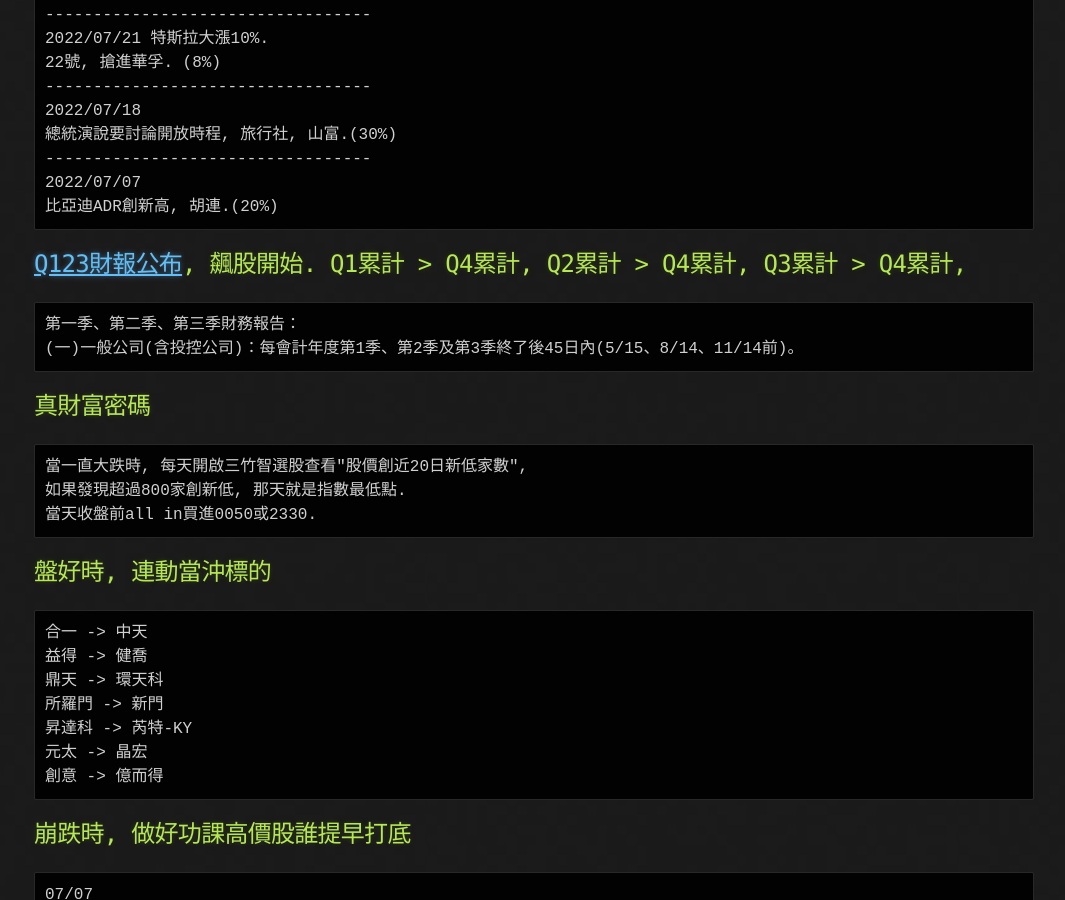
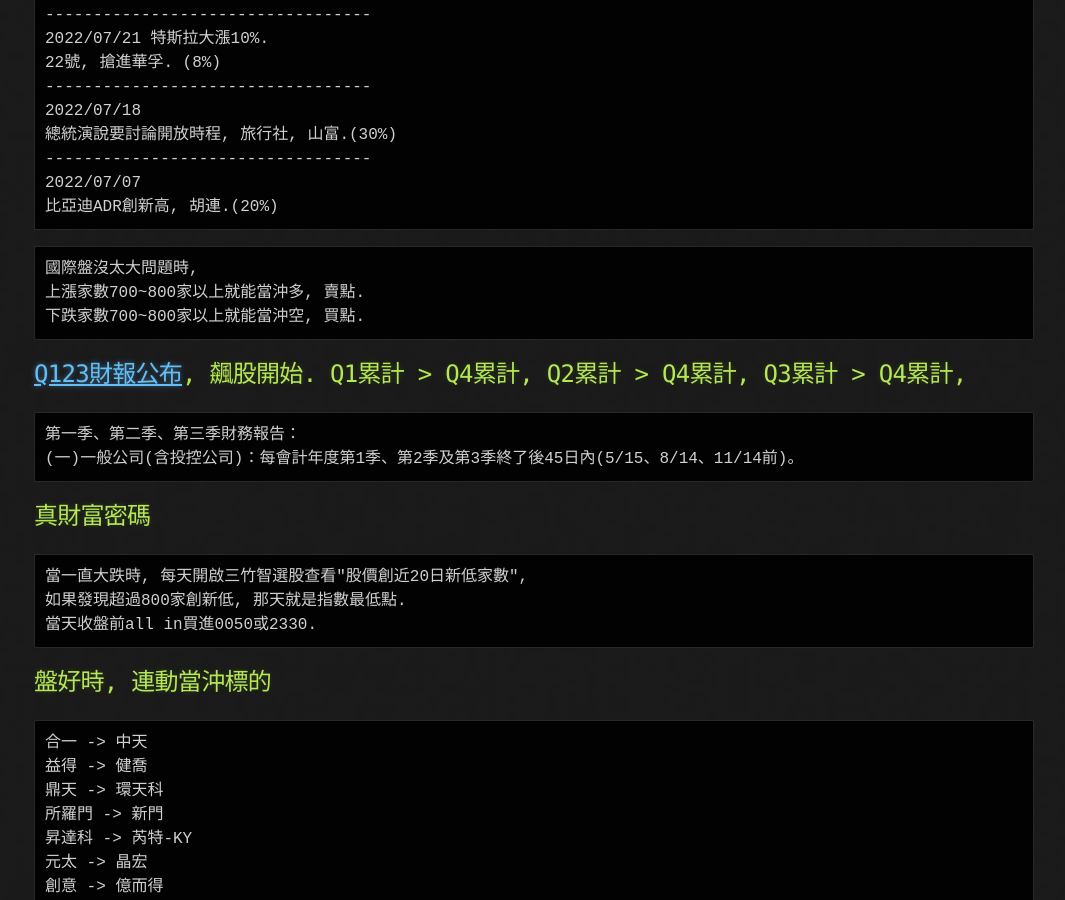
Before and after one commit to lepg5487/Stock_God, a Jekyll site: the page built from experience.md, in a window 1280 px wide and 900 px high, scrolled down 872 px. Shown: the whole window, without its empty margins (106-1171 px from the left). Built offline with Jekyll 4.4.1, drawn with Linux system fonts in a browser that asks for light colours; our own code applies the rules of GitHub Pages for plain Markdown files.

Commit message:
Update experience.md

````diff
--- a/experience.md
+++ b/experience.md
@@ -27,6 +27,12 @@
 ----------------------------------
 2022/07/07
 比亞迪ADR創新高, 胡連.(20%)
+```
+
+```
+國際盤沒太大問題時,
+上漲家數700~800家以上就能當沖多, 賣點.
+下跌家數700~800家以上就能當沖空, 買點.
 ```
 
 ## [Q123財報公布](https://www.twse.com.tw/zh/news/newsDetail/?id=11852), 飆股開始. Q1累計 > Q4累計, Q2累計 > Q4累計, Q3累計 > Q4累計,
````
